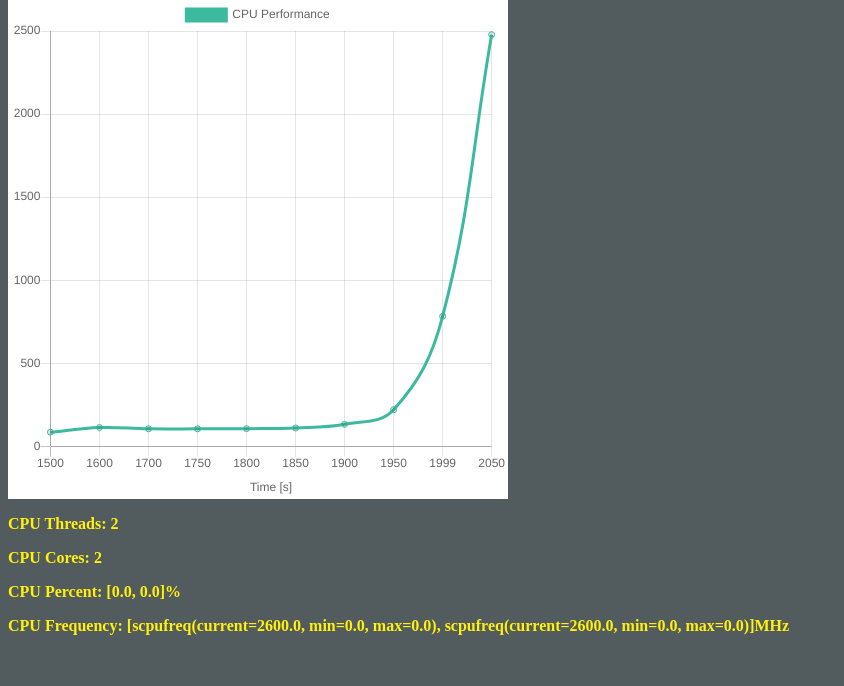
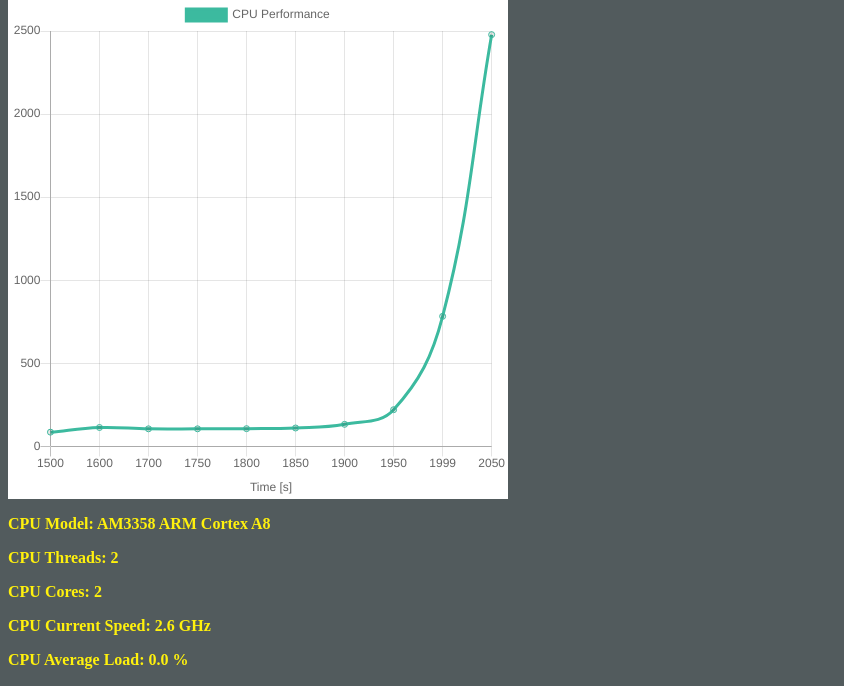
Before and after one commit to KimConcepcion/HomeSurveillanceApp, a Flask app: page / in a window 1280 px wide. Shown: the part 114-800 px from the top of the page, without its empty margins (0-844 px from the left). Run offline with Flask 2, Linux system fonts and the light colour scheme; some libraries are stand-ins or nearby versions.

Commit message:
Updated CPU code

```diff
--- a/app.py
+++ b/app.py
@@ -1,5 +1,6 @@
 from flask import Flask, render_template
 import psutil as ps
+import pandas as pd
 
 app = Flask(__name__)
 
@@ -8,20 +9,30 @@ HOST = '192.168.1.34'
 #HOST = 'localhost'
 PORT = '5000'
 
-## CPU stuff:
+## CPU Specs:
 cpu_threads = ps.cpu_count(logical=True)
 cpu_cores = ps.cpu_count(logical=False)
-cpu_prc = ps.cpu_percent(interval=1, percpu=True)
+count = ps.cpu_count()
+
+## CPU Percent:
+cpu_prc = ps.cpu_percent(1, percpu=True)
+cpu_avg_prc = ps.cpu_percent(1, percpu=False)
+
+## CPU Frequency in GHz (Originally in MHz):
 cpu_frq = ps.cpu_freq(percpu=True)
-#cpu_temp = ps.sensors_temperatures(fahrenheit=False)
+cpu_frq = pd.DataFrame(cpu_frq) / 1000
+current_frq = cpu_frq.at[0, 'current']
+min_frq = cpu_frq.at[0, 'min']
+max_frq = cpu_frq.at[0, 'max']
 
 ## Index Route:
 @app.route('/')
 def index():
     return render_template(
         'index.html',
-        threads=cpu_threads, cores=cpu_cores, percent=cpu_prc, frequency=cpu_frq
+        threads=cpu_threads, cores=cpu_cores, current_speed=current_frq, cpu_average_load=cpu_avg_prc
         )
+
 ## Error Route:
 @app.errorhandler(404)
 def not_found(e):
--- a/templates/index.html
+++ b/templates/index.html
@@ -16,10 +16,11 @@
   <!-- CPU Stuff: -->
   <h2>CPU Metrics</h2>
   <canvas id="cpu_chart" width="500" height="500"></canvas>
+  <p>CPU Model: AM3358 ARM Cortex A8</p>
   <p>CPU Threads: {{ threads }}</p>
   <p>CPU Cores: {{ cores }}</p>
-  <p>CPU Percent:  {{ percent }}%</p>
-  <p>CPU Frequency: {{ frequency }}MHz</p>
+  <p>CPU Current Speed: {{ current_speed }} GHz</p>
+  <p>CPU Average Load:  {{ cpu_average_load }} %</p>
   <script src="/static/js/cpu.js"></script>
 
 </body>
```
